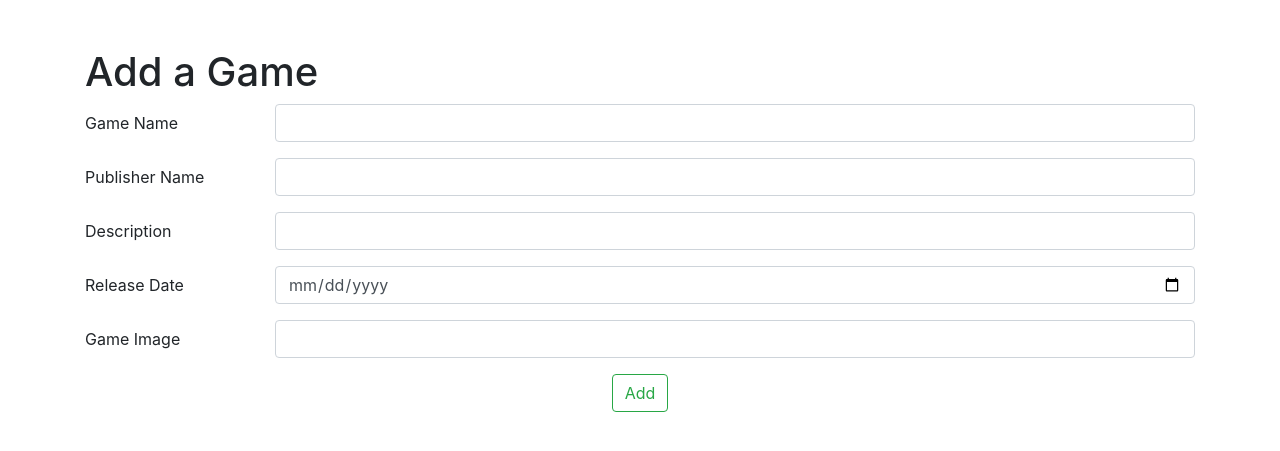
After one commit to theOtherJoe/cdojo_group_project, a Django app: page /add in a window 1280 px wide. The commit adds this page. Shown: the top 451 px of the page. Run offline with Django 3.2, Linux system fonts and the light colour scheme.

Commit message:
Adding Front-end

```diff
--- /dev/null
+++ b/group_project/main/templates/add.html
@@ -0,0 +1,60 @@
+<!DOCTYPE html>
+<html lang="en">
+<head>
+    <meta charset="UTF-8">
+    <meta http-equiv="X-UA-Compatible" content="IE=edge">
+    <meta name="viewport" content="width=device-width, initial-scale=1.0">
+    <title>Add Games</title>
+    <link rel="stylesheet" href="https://cdn.jsdelivr.net/npm/bootstrap@4.6.0/dist/css/bootstrap.min.css" integrity="sha384-B0vP5xmATw1+K9KRQjQERJvTumQW0nPEzvF6L/Z6nronJ3oUOFUFpCjEUQouq2+l" crossorigin="anonymous">
+</head>
+<body>
+    <div class="container mt-5">
+        <h1>Add a Game</h1>
+        <form action="/add" method="post">
+            <div class="form-group row">
+                <label for="game_name" class="col-sm-2 col-form-label">Game Name</label>
+                <div class="col-sm-10">
+                  <input name="game_name" type="text" class="form-control">
+                </div>
+            </div>
+
+            <div class="form-group row">
+                <label for="game_name" class="col-sm-2 col-form-label">Publisher Name</label>
+                <div class="col-sm-10">
+                  <input name="game_name" type="text" class="form-control">
+                </div>
+            </div>
+
+            <div class="form-group row">
+                <label for="game_description" class="col-sm-2 col-form-label">Description</label>
+                <div class="col-sm-10">
+                  <input name="game_description" type="text" class="form-control">
+                </div>
+            </div>
+
+            <div class="form-group row">
+                <label for="game_date" class="col-sm-2 col-form-label">Release Date</label>
+                <div class="col-sm-10">
+                  <input name="game_date" type="date" class="form-control">
+                </div>
+            </div>
+
+            <div class="form-group row">
+                <label for="game_image" class="col-sm-2 col-form-label">Game Image</label>
+                <div class="col-sm-10">
+                  <input name="game_image" type="url" class="form-control">
+                </div>
+            </div>
+
+            <div class="row">
+                <div class="col text-center">
+                    <button type="submit" class="btn btn-outline-success">Add</button>
+                </div>
+            </div>
+
+        </form>
+    </div>
+    <script src="https://code.jquery.com/jquery-3.5.1.slim.min.js" integrity="sha384-DfXdz2htPH0lsSSs5nCTpuj/zy4C+OGpamoFVy38MVBnE+IbbVYUew+OrCXaRkfj" crossorigin="anonymous"></script>
+    <script src="https://cdn.jsdelivr.net/npm/bootstrap@4.6.0/dist/js/bootstrap.bundle.min.js" integrity="sha384-Piv4xVNRyMGpqkS2by6br4gNJ7DXjqk09RmUpJ8jgGtD7zP9yug3goQfGII0yAns" crossorigin="anonymous"></script>
+</body>
+</html>
--- a/group_project/main/urls.py
+++ b/group_project/main/urls.py
@@ -3,8 +3,12 @@ from .import views
 
 urlpatterns = [
     path('', views.home),
+    path('home', views.homepage),
+    path('add', views.add_game),
     path('create', views.home_create),
     path('dashboard', views.dashboard),
     path('log', views.log_user),
+    path('review', views.review),
+    path('add_review', views.add_review),
     path('logout', views.logout),
 ]
--- a/group_project/main/views.py
+++ b/group_project/main/views.py
@@ -4,6 +4,9 @@ from django.contrib import messages
 import bcrypt
 
 def home(request):
+    return render(request, "index.html")
+
+def homepage(request):
     return render(request, "log_reg.html")
 
 def home_create(request):
@@ -49,3 +52,17 @@ def dashboard(request):
         'user': User.objects.get(id=request.session['log_user_id']),
     }
     return render(request, 'dashboard.html', context)
+
+def add_game(request):
+    if request.method == "POST":
+        # Create a new game here
+        pass
+    else:
+        return render(request, 'add.html')
+
+def review(request):
+    return render(request, 'review.html')
+
+def add_review(request):
+    # create a new review here
+    pass
```
Also changed, not shown: group_project/main/templates/dashboard.html (+70 -6 lines), group_project/main/templates/index.html (added, +40 -0 lines), group_project/main/templates/log_reg.html (+7 -4 lines), group_project/main/templates/review.html (added, +46 -0 lines), group_project/db.sqlite3, group_project/main/static/images/cod.jpg (added), group_project/main/static/images/ghost.jpg (added), group_project/main/static/images/gta.jpg (added).
